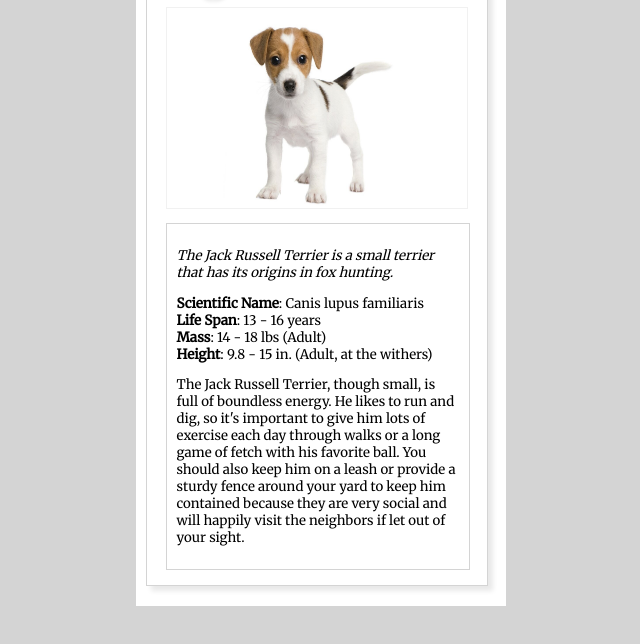
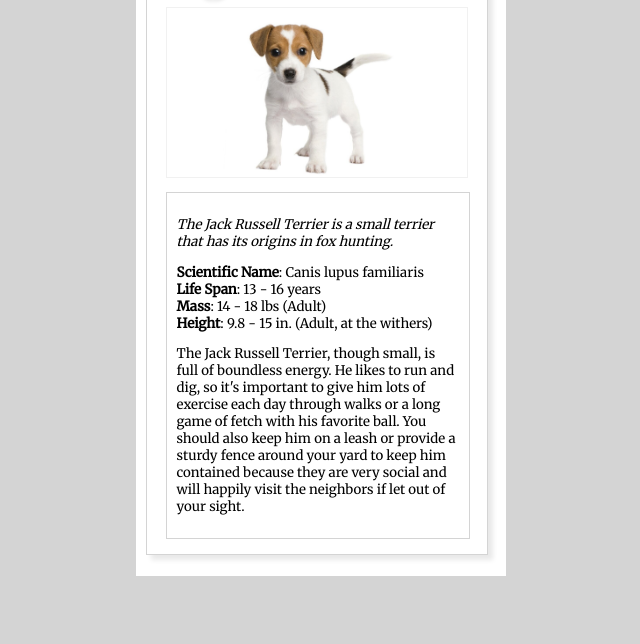
Before and after one commit to Shylmysten/Animal-Trading-Cards, a plain HTML site: page index.html in a window 1280 px wide. Shown: the part 164-808 px from the top of the page, without its empty margins (319-959 px from the left). Drawn offline with Linux system fonts and the light colour scheme.

Commit message:
resized image to keep aspect ratio, reconfigured wrapper height to match the change

```diff
--- a/styles.css
+++ b/styles.css
@@ -7,7 +7,7 @@ body {
 #wrapper {
   background-color: white;
   width: 360px;
-  height: 680px;
+  height: 650px;
   margin: 80px auto;
   padding-left: 10px;
   padding-top: 10px;
@@ -32,7 +32,7 @@ img {
   margin: 10px 18.5px;
   border: 1px solid #ccc4;
   width: 300px;
-  height: 200px;
+  height: 169px;
 }
 #info-box {
   border: 1px solid #d4d4d4;
```
